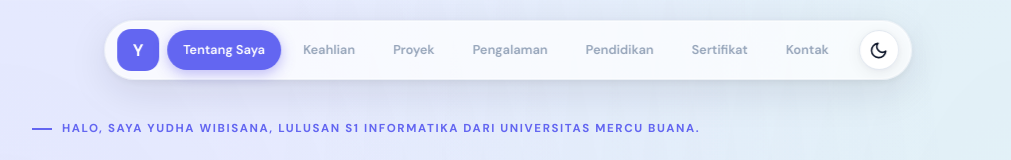
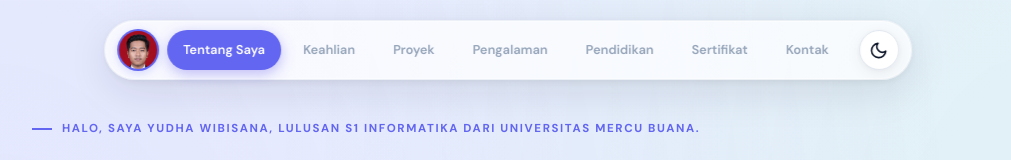
Before and after one commit to Yudhawibisana/yudha-portfolio, a React (Vite) app: page /about in a window 1280 px wide. Shown: the top 160 px of the page, without its empty margins (132-1143 px from the left). Built offline with nearby package versions, Linux system fonts and the light colour scheme.

Commit message:
feat: replace Y letter in navbar with profile photo

```diff
--- a/src/App.css
+++ b/src/App.css
@@ -182,18 +182,35 @@ a:focus-visible {
   width: 42px;
   height: 42px;
   flex-shrink: 0;
-  border-radius: 14px;
+  border-radius: 50%;
   background: var(--accent);
   color: #ffffff;
   font-family: var(--heading);
   font-size: 1.05rem;
   font-weight: 800;
+  overflow: hidden;
+  border: 2px solid rgba(99, 102, 241, 0.3);
+  box-shadow: 0 2px 8px rgba(99, 102, 241, 0.25);
   transition: all 0.35s ease;
 }
 
 .nav-brand:hover {
-  background: var(--accent-hover);
-  transform: scale(1.05) rotate(-6deg);
+  border-color: var(--accent);
+  box-shadow: 0 4px 16px rgba(99, 102, 241, 0.4);
+  transform: scale(1.07);
+}
+
+.nav-brand-photo {
+  width: 100%;
+  height: 100%;
+  object-fit: cover;
+  object-position: center top;
+  display: block;
+  transition: transform 0.35s ease;
+}
+
+.nav-brand:hover .nav-brand-photo {
+  transform: scale(1.1);
 }
 
 .nav-links {
--- a/src/App.jsx
+++ b/src/App.jsx
@@ -359,7 +359,7 @@ function App() {
       <header className="floating-header">
         <nav className="floating-nav" aria-label="Navigasi utama">
           <a href="about" className="nav-brand">
-            Y
+            <img src={profileImg} alt="Yudha Wibisana" className="nav-brand-photo" />
           </a>
 
           <div className="nav-links">
```
